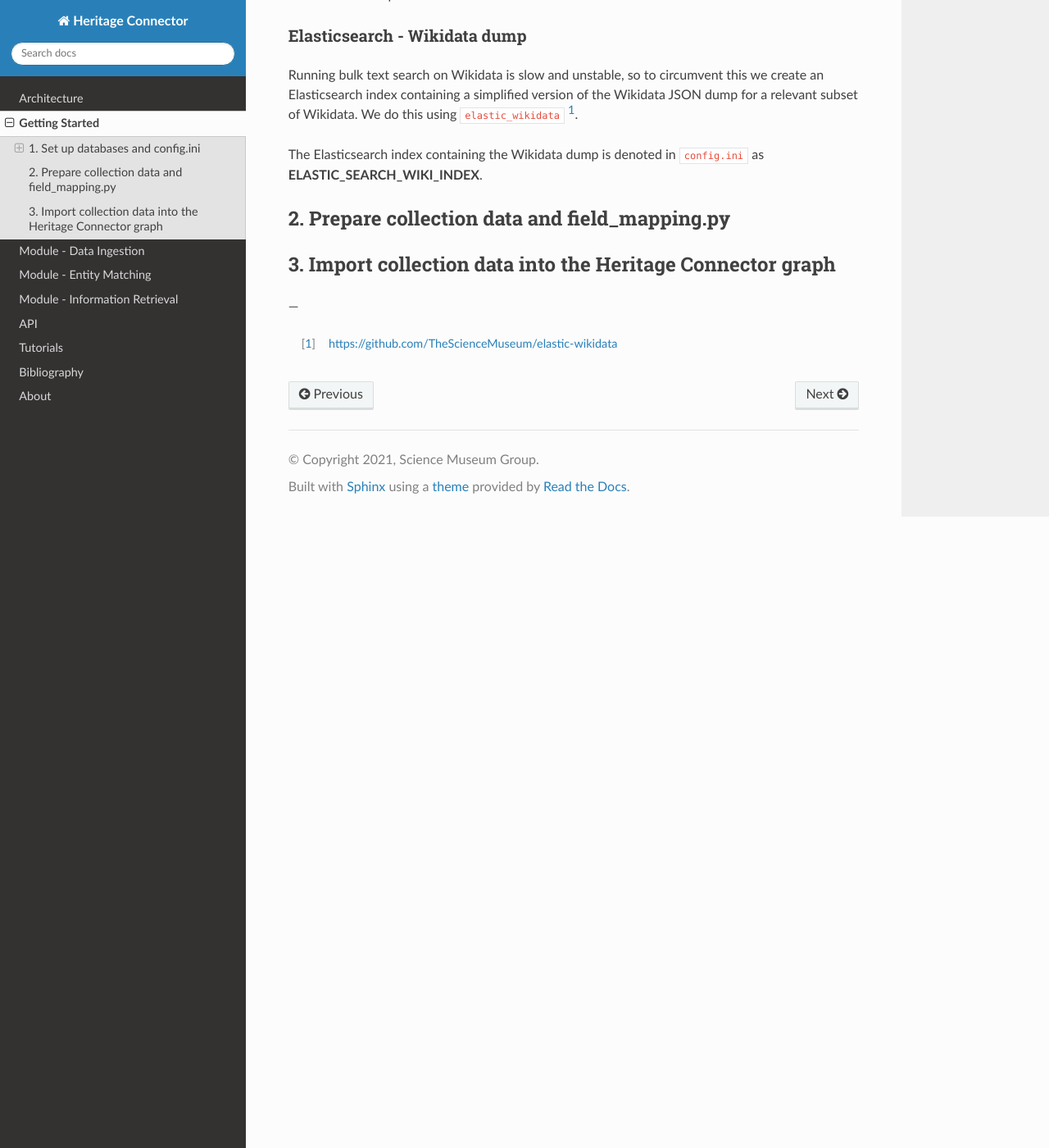
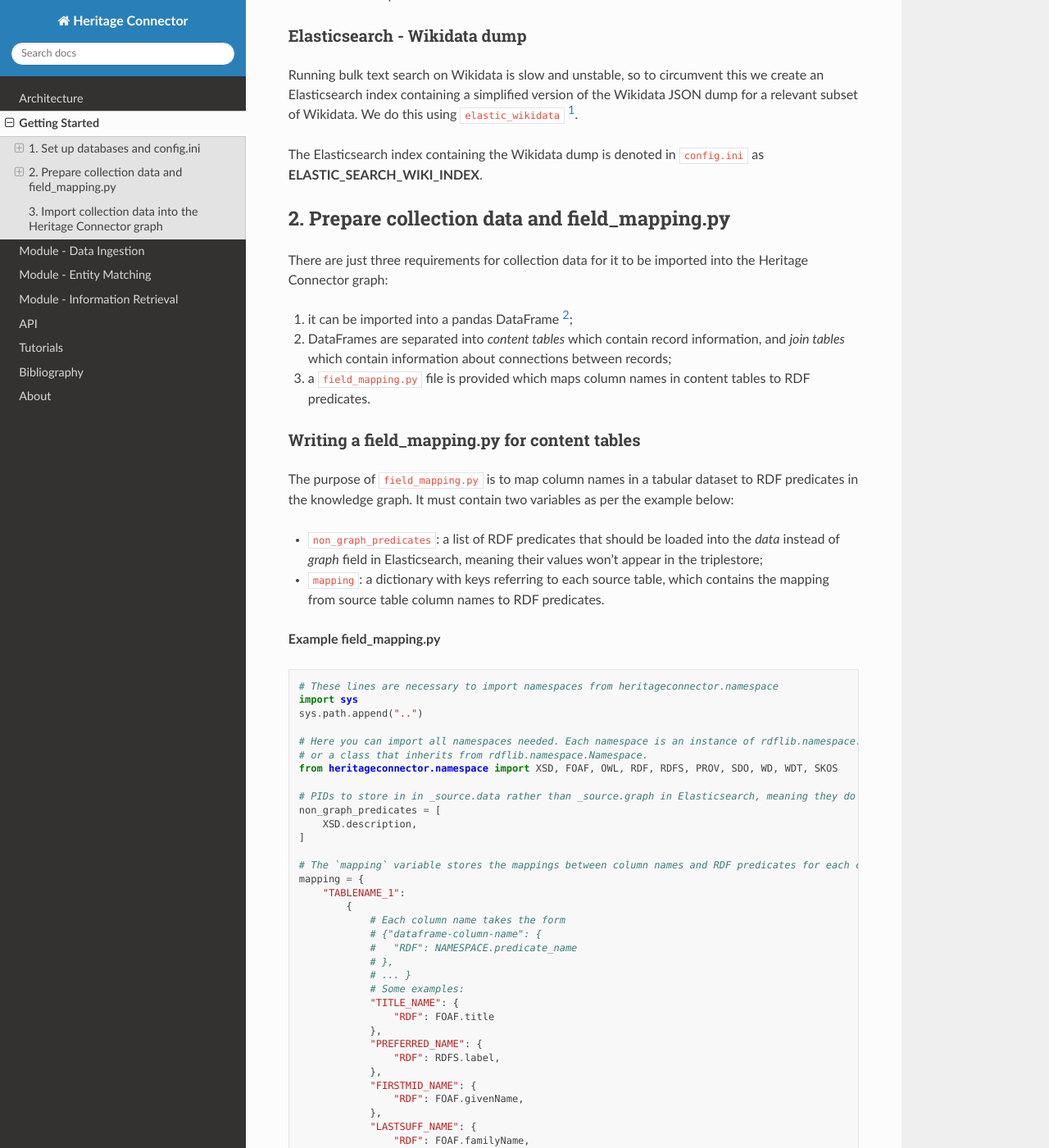
Before and after one commit to TheScienceMuseum/heritage-connector, a Sphinx documentation site: the page built from docs/getting_started.rst, in a window 1280 px wide and 1400 px high, scrolled down 1583 px. Shown: the whole window at 82% size. Built offline with Sphinx 7.4.7 and the Read the Docs theme 2.0.0, drawn with Linux system fonts in a browser that asks for light colours; pages that are not in the unit, such as notebooks, are missing from menus; some of the changed text lies outside the part shown.

Commit message:
docs: prepare data and field_mapping

```diff
--- a/docs/conf.py
+++ b/docs/conf.py
@@ -38,7 +38,11 @@ links = {
 extensions = [
     "sphinx.ext.autodoc",
     # "sphinxcontrib.bibtex",
+    "sphinx.ext.todo",
 ]
+
+[extensions]
+todo_include_todos = True
 
 # Add any paths that contain templates here, relative to this directory.
 templates_path = ["_templates"]
--- a/docs/getting_started.rst
+++ b/docs/getting_started.rst
@@ -80,6 +80,74 @@ The Elasticsearch index containing the Wikidata dump is denoted in :code:`config
 2. Prepare collection data and field_mapping.py
 ------------------------------------------------
 
+There are just three requirements for collection data for it to be imported into the Heritage Connector graph:
+
+1. it can be imported into a pandas DataFrame [#pandas_io]_;
+2. DataFrames are separated into *content tables* which contain record information, and *join tables* which contain information about connections between records;
+3. a :code:`field_mapping.py` file is provided which maps column names in content tables to RDF predicates.
+
+
+Writing a field_mapping.py for content tables
+**********************************************
+
+The purpose of :code:`field_mapping.py` is to map column names in a tabular dataset to RDF predicates in the knowledge graph. It must contain two variables as per the example below:
+
+* :code:`non_graph_predicates`: a list of RDF predicates that should be loaded into the *data* instead of *graph* field in Elasticsearch, meaning their values won't appear in the triplestore;
+* :code:`mapping`: a dictionary with keys referring to each source table, which contains the mapping from source table column names to RDF predicates.
+
+**Example field_mapping.py**
+
+.. code-block:: python
+
+    # These lines are necessary to import namespaces from heritageconnector.namespace
+    import sys
+    sys.path.append("..")
+
+    # Here you can import all namespaces needed. Each namespace is an instance of rdflib.namespace.Namespace
+    # or a class that inherits from rdflib.namespace.Namespace.
+    from heritageconnector.namespace import XSD, FOAF, OWL, RDF, RDFS, PROV, SDO, WD, WDT, SKOS
+
+    # PIDs to store in in _source.data rather than _source.graph in Elasticsearch, meaning they do not end up in the triplestore. You may want to do this for fields such as descriptions that won't add any more connections between entities in the graph.
+    non_graph_predicates = [
+        XSD.description,
+    ]
+
+    # The `mapping` variable stores the mappings between column names and RDF predicates for each content table.
+    mapping = {
+        "TABLENAME_1":
+            {
+                # Each column name takes the form
+                # {"dataframe-column-name": {
+                #   "RDF": NAMESPACE.predicate_name
+                # },
+                # ... }
+                # Some examples:
+                "TITLE_NAME": {
+                    "RDF": FOAF.title
+                },
+                "PREFERRED_NAME": {
+                    "RDF": RDFS.label,
+                },
+                "FIRSTMID_NAME": {
+                    "RDF": FOAF.givenName,
+                },
+                "LASTSUFF_NAME": {
+                    "RDF": FOAF.familyName,
+                },
+                # TODO: add date -> year guidance in docs
+                "BIRTH_DATE": {
+                    "RDF": SDO.birthDate,
+                },
+                "DEATH_DATE": {
+                    "RDF": SDO.deathDate,
+                },
+            },
+        "TABLENAME_2":
+            {
+                # repeat for all other tables
+            }
+    }
+
 .. _import-collection-data:
 
 3. Import collection data into the Heritage Connector graph
@@ -89,3 +157,4 @@ The Elasticsearch index containing the Wikidata dump is denoted in :code:`config
 ---
 
 .. [#elastic_wikidata] https://github.com/TheScienceMuseum/elastic-wikidata
+.. [#pandas_io] a full list of pandas functions to read in data from different formats is available here https://pandas.pydata.org/pandas-docs/stable/user_guide/io.html?highlight=read
```
